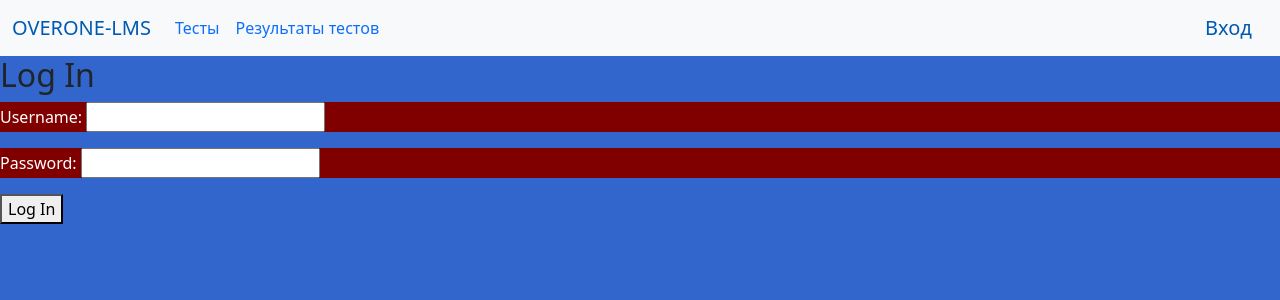
After one commit to Romario051995/XAKATON, a Django app: page /login/ in a window 1280 px wide. The commit adds this page. Shown: the top 300 px of the page. Run offline with Django 4.2, Linux system fonts and the light colour scheme.

Commit message:
Версия 4

```diff
--- a/class/class/urls.py
+++ b/class/class/urls.py
@@ -7,6 +7,7 @@ from django.conf.urls.static import static
 urlpatterns = [
     path('admin/', admin.site.urls),
     path('', include('lms.urls')),
+    path("", include("django.contrib.auth.urls")),
 ]
 if settings.DEBUG:
     urlpatterns += static(settings.MEDIA_URL, document_root = settings.MEDIA_ROOT)
--- a/class/lms/forms.py
+++ b/class/lms/forms.py
@@ -0,0 +1,10 @@
+from django import forms
+
+
+class LoginForm(forms.Form):
+    username = forms.CharField(label='Username')
+    password = forms.CharField(label="Password", widget=forms.PasswordInput)
+
+
+class SolutionForm(forms.Form):
+    solution = forms.CharField(label='Решение')
--- a/class/lms/templates/base.html
+++ b/class/lms/templates/base.html
@@ -41,7 +41,12 @@
 
       </ul>
     </div>
-    <a href="{% url 'home' %}" class="navbar-brand" aria-current="page">Вход</a>
+      {% if user.is_authenticated %}
+       <a href="{% url 'logout' %}" class="navbar-brand" aria-current="page">Выход</a>
+{% else %}
+   <a href="{% url 'login' %}" class="navbar-brand" aria-current="page">Вход</a>
+{% endif %}
+
   </div>
 </nav>
 
--- /dev/null
+++ b/class/lms/templates/login.html
@@ -0,0 +1,11 @@
+{% extends "base.html" %}
+{% block title %}suc{% endblock %}
+{% block content %}
+<h2>Log In</h2>
+<form method="post">
+  {% csrf_token %}
+  {{ form.as_p }}
+  <button type="submit">Log In</button>
+</form>
+
+{% endblock %}
--- a/class/lms/templates/task_detail.html
+++ b/class/lms/templates/task_detail.html
@@ -9,4 +9,10 @@
             <p>{{task.content}}</p>
         </div>
   </div>
+<form method="post">
+  {% csrf_token %}
+  {{ form.as_p }}
+  <button type="submit">Log еаорлл</button>
+</form>
+
 {% endblock %}
--- a/class/lms/templates/task_list.html
+++ b/class/lms/templates/task_list.html
@@ -9,6 +9,8 @@
             <h2>{{i.title}}</h2>
 
             <p>{{i.content}}</p>
+<a href="{% url 'task_detail' task_id=i.id %}" class="navbar-brand" aria-current="page">Добавить решение</a>
+
         </div>
         {% endfor %}
         </ul>
--- a/class/lms/urls.py
+++ b/class/lms/urls.py
@@ -4,5 +4,7 @@ from .views import *
 
 urlpatterns = [
     path("", task_list, name='home'),
-    path("task_detail/<int:task_id>/", task_detail, name='task_detail')
+    path("task_detail/<int:task_id>/", task_detail, name='task_detail'),
+    path("login/", log_in ,  name="login"),
+    path("logout/", log_out ,  name="logout"),
 ]
--- a/class/lms/views.py
+++ b/class/lms/views.py
@@ -1,11 +1,12 @@
-from django.shortcuts import render, get_object_or_404
+from django.http import HttpResponse
+from django.shortcuts import render, get_object_or_404, redirect
 from django.contrib.auth import authenticate, login
 from django.contrib.auth import logout
 
 
 # from .forms import NewsForm
 from .models import *
-
+from .forms import *
 
 # Create your views here.
 
@@ -28,16 +29,24 @@ def task_detail(request, task_id):
 
 
 def log_in(request):
-    username = request.POST['username']
-    password = request.POST['password']
-    user = authenticate(request, username=username, password=password)
-    if user is not None:
-        login(request, user)
-        return render(request, 'success.html')
+    if request.method == 'POST':
+        form = LoginForm(request.POST)
+        if form.is_valid():
+            cd = form.cleaned_data
+            user = authenticate(username=cd['username'], password=cd['password'])
+            if user is not None:
+                if user.is_active:
+                    login(request, user)
+                    return redirect("home")
+                else:
+                    return HttpResponse('Disabled account')
+            else:
+                return HttpResponse('Invalid login')
     else:
-        return render(request, 'error.html')
+        form = LoginForm()
+    return render(request, 'login.html', {'form': form})
 
-def logout(request):
+def log_out(request):
     logout(request)
     return render(request, 'task_list.html')
 
```
Also changed, not shown: class/db.sqlite3.
